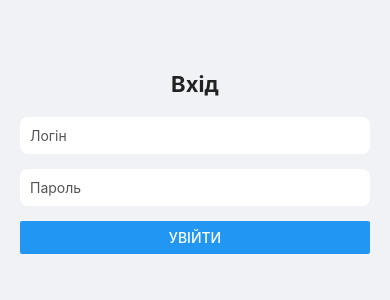
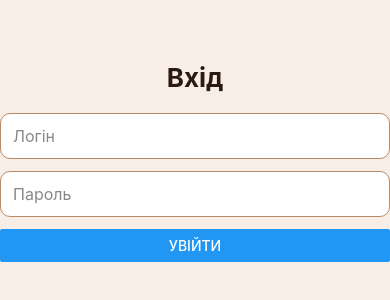
Before and after one commit to gitnadia123/HistoryNK, a React Native app: screen / in a window 390 px wide. Shown: the part 260-560 px from the top of the page. Built offline with nearby package versions, Linux system fonts and the light colour scheme.

Commit message:
React Navigation added

```diff
--- a/App.js
+++ b/App.js
@@ -1,259 +1,325 @@
-import React, { useState, createContext, useContext } from 'react';
-import { SafeAreaView, View, Text, FlatList, StyleSheet, TouchableOpacity, Image, Switch, TextInput, Modal, Button, ScrollView } from 'react-native';
+import React, { useState } from 'react';
+import {
+  SafeAreaView,
+  View,
+  Text,
+  FlatList,
+  StyleSheet,
+  TouchableOpacity,
+  TextInput,
+  Modal,
+  Button,
+  Switch,
+  Alert
+} from 'react-native';
 
-const AuthContext = createContext();
+import { NavigationContainer } from '@react-navigation/native';
+import { createBottomTabNavigator } from '@react-navigation/bottom-tabs';
+import { createNativeStackNavigator } from '@react-navigation/native-stack';
+
+const Tab = createBottomTabNavigator();
+const Stack = createNativeStackNavigator();
 
 const users = [
   { username: 'nadia', password: '1234' },
-  { username: 'olena', password: 'abcd' },
+  { username: 'olena', password: 'abcd' }
 ];
 
 const initialData = [
-  { id: '1', title: 'Київська Русь', description: 'Основа середньовічної держави на теренах України.', image: 'https://via.placeholder.com/100' },
-  { id: '2', title: 'Богдан Хмельницький', description: 'Очільник визвольної боротьби українського народу.', image: 'https://via.placeholder.com/100' },
-  { id: '3', title: 'Козацька Січ', description: 'Центр військової та політичної організації козаків.', image: 'https://via.placeholder.com/100' },
+  { id: '1', title: 'Київська Русь', description: 'Держава в середньовіччі' },
+  { id: '2', title: 'Богдан Хмельницький', description: 'Гетьман України' },
+  { id: '3', title: 'Козацька Січ', description: 'Військовий центр козаків' }
 ];
 
-const LoginScreen = ({ onLogin, theme }) => {
+export default function App() {
+  const [user, setUser] = useState(null);
+  const [data, setData] = useState(initialData);
+  const [isDarkMode, setIsDarkMode] = useState(false);
+  const [modalVisible, setModalVisible] = useState(false);
+  const [selectedItem, setSelectedItem] = useState(null);
+
+  const theme = isDarkMode ? darkStyles : lightStyles;
+
+  function LoginScreen({ navigation }) {
     const [username, setUsername] = useState('');
     const [password, setPassword] = useState('');
-  const [error, setError] = useState('');
 
     const handleLogin = () => {
-    const user = users.find(u => u.username === username && u.password === password);
-    if (user) {
-      onLogin(user);
+      const found = users.find(
+        u => u.username === username && u.password === password
+      );
+
+      if (found) {
+        setUser(found);
+        navigation.replace('MainTabs');
       } else {
-      setError('Невірний логін або пароль');
+        Alert.alert('Помилка', 'Неправильний логін або пароль');
       }
     };
 
     return (
-    <SafeAreaView style={[styles.container, { backgroundColor: theme.background }]}>
-      <View style={styles.loginContainer}>
-        <Text style={[styles.loginTitle, { color: theme.text }]}>Вхід</Text>
+      <SafeAreaView style={[styles.container, theme.container]}>
+        <Text style={[styles.mainTitle, theme.text]}>Вхід</Text>
+
         <TextInput
           placeholder="Логін"
-          placeholderTextColor={theme.subText}
+          placeholderTextColor="#888"
+          style={[styles.input, theme.input]}
           value={username}
           onChangeText={setUsername}
-          style={[styles.input, { backgroundColor: theme.card, color: theme.text }]}
         />
+
         <TextInput
           placeholder="Пароль"
-          placeholderTextColor={theme.subText}
+          placeholderTextColor="#888"
+          secureTextEntry
+          style={[styles.input, theme.input]}
           value={password}
           onChangeText={setPassword}
-          style={[styles.input, { backgroundColor: theme.card, color: theme.text }]}
-          secureTextEntry
         />
-        {error ? <Text style={{ color: 'red', marginBottom: 10 }}>{error}</Text> : null}
+
         <Button title="Увійти" onPress={handleLogin} />
-      </View>
       </SafeAreaView>
     );
-};
+  }
 
-const HistoryListScreen = ({ data, openModal, deleteItem, theme }) => (
+  function EventsScreen() {
+    return (
+      <SafeAreaView style={[styles.screen, theme.container]}>
+        <Text style={[styles.mainTitle, theme.text]}>Історичні події</Text>
+
         <FlatList
           data={data}
-    keyExtractor={(item) => item.id}
-    contentContainerStyle={{ paddingBottom: 20 }}
+          keyExtractor={item => item.id}
           renderItem={({ item }) => (
             <TouchableOpacity
-        style={[styles.card, { backgroundColor: theme.card, shadowColor: theme.shadow }]}
-        onPress={() => openModal(item)}
+              style={[styles.card, theme.card]}
+              onPress={() => {
+                setSelectedItem(item);
+                setModalVisible(true);
+              }}
             >
-        <Image source={{ uri: item.image }} style={styles.cardImage} />
-        <View style={styles.cardText}>
-          <Text style={[styles.cardTitle, { color: theme.text }]}>{item.title}</Text>
-          <Text style={[styles.cardDescription, { color: theme.subText }]}>{item.description}</Text>
-          <Button title="Видалити" color="#e74c3c" onPress={() => deleteItem(item.id)} />
-        </View>
+              <Text style={[styles.title, theme.text]}>{item.title}</Text>
+              <Text style={[styles.description, theme.text]}>
+                {item.description}
+              </Text>
             </TouchableOpacity>
           )}
         />
+      </SafeAreaView>
     );
+  }
 
-const AddEventScreen = ({ addItem, theme }) => {
+  function AddScreen() {
     const [title, setTitle] = useState('');
     const [description, setDescription] = useState('');
 
-  const handleAdd = () => {
-    if (!title.trim()) return;
-    addItem(title, description);
+    const addEvent = () => {
+      if (!title.trim() || !description.trim()) {
+        Alert.alert('Помилка', 'Заповніть усі поля');
+        return;
+      }
+
+      const newEvent = {
+        id: Date.now().toString(),
+        title,
+        description
+      };
+
+      setData([...data, newEvent]);
       setTitle('');
       setDescription('');
+
+      Alert.alert('Успішно', 'Подію додано');
     };
 
     return (
-    <ScrollView contentContainerStyle={styles.addContainer}>
-      <Text style={[styles.addTitle, { color: theme.text }]}>Додати подію</Text>
+      <SafeAreaView style={[styles.screen, theme.container]}>
+        <Text style={[styles.mainTitle, theme.text]}>Додати подію</Text>
+
         <TextInput
           placeholder="Назва події"
-        placeholderTextColor={theme.subText}
+          placeholderTextColor="#888"
+          style={[styles.input, theme.input]}
           value={title}
           onChangeText={setTitle}
-        style={[styles.input, { backgroundColor: theme.card, color: theme.text }]}
         />
+
         <TextInput
           placeholder="Опис події"
-        placeholderTextColor={theme.subText}
+          placeholderTextColor="#888"
+          style={[styles.input, theme.input]}
           value={description}
           onChangeText={setDescription}
-        style={[styles.input, { backgroundColor: theme.card, color: theme.text, height: 100 }]}
-        multiline
         />
-      <Button title="Додати" onPress={handleAdd} />
-    </ScrollView>
+
+        <Button title="Додати" onPress={addEvent} />
+      </SafeAreaView>
     );
+  }
+
+  function SettingsScreen({ navigation }) {
+    const logout = () => {
+      setUser(null);
+      navigation.getParent()?.replace('Login');
     };
 
-const SettingsScreen = ({ isDarkMode, setIsDarkMode, theme, logout, user }) => (
-  <View style={styles.settingsContainer}>
-    <Text style={[styles.settingsTitle, { color: theme.text }]}>Налаштування</Text>
-    <View style={styles.settingItem}>
-      <Text style={{ color: theme.text }}>Темна тема</Text>
+    return (
+      <SafeAreaView style={[styles.screen, theme.container]}>
+        <Text style={[styles.mainTitle, theme.text]}>Налаштування</Text>
+
+        <Text style={[styles.userText, theme.text]}>
+          Користувач: {user?.username}
+        </Text>
+
+        <View style={styles.row}>
+          <Text style={[styles.userText, theme.text]}>Темна тема</Text>
           <Switch value={isDarkMode} onValueChange={setIsDarkMode} />
         </View>
-    <View style={{ marginTop: 20 }}>
-      <Text style={{ color: theme.text }}>Користувач: {user.username}</Text>
+
         <Button title="Вийти" onPress={logout} />
-    </View>
-  </View>
+      </SafeAreaView>
     );
-
-export default function App() {
-  const [user, setUser] = useState(null);
-  const [currentScreen, setCurrentScreen] = useState('list');
-  const [isDarkMode, setIsDarkMode] = useState(false);
-  const [data, setData] = useState(initialData);
-  const [modalVisible, setModalVisible] = useState(false);
-  const [selectedItem, setSelectedItem] = useState(null);
-
-  const theme = isDarkMode ? darkTheme : lightTheme;
-
-  const login = (user) => setUser(user);
-  const logout = () => { setUser(null); setCurrentScreen('list'); };
-
-  const openModal = (item) => {
-    setSelectedItem(item);
-    setModalVisible(true);
-  };
-
-  const addItem = (title, description) => {
-    const newItem = { id: Date.now().toString(), title, description, image: 'https://via.placeholder.com/100' };
-    setData([newItem, ...data]);
-    setCurrentScreen('list');
-  };
-
-  const deleteItem = (id) => {
-    setData(data.filter(item => item.id !== id));
-  };
-
-  if (!user) {
-    return <LoginScreen onLogin={login} theme={theme} />;
   }
 
+  function MainTabs() {
     return (
-    <AuthContext.Provider value={{ user, logout }}>
-      <SafeAreaView style={[styles.container, { backgroundColor: theme.background }]}>
-        {/* Навігація */}
-        <View style={[styles.nav, { backgroundColor: theme.nav }]}>
-          <TouchableOpacity
-            style={[styles.navButton, currentScreen === 'list' && { backgroundColor: theme.activeButton }]}
-            onPress={() => setCurrentScreen('list')}
+      <>
+        <Tab.Navigator
+          screenOptions={{
+            headerShown: false,
+            tabBarActiveTintColor: '#6b3f25',
+            tabBarInactiveTintColor: '#777',
+            tabBarLabelStyle: {
+              fontSize: 13
+            }
+          }}
         >
-            <Text style={styles.navButtonText}>Події</Text>
-          </TouchableOpacity>
-          <TouchableOpacity
-            style={[styles.navButton, currentScreen === 'add' && { backgroundColor: theme.activeButton }]}
-            onPress={() => setCurrentScreen('add')}
-          >
-            <Text style={styles.navButtonText}>Додати</Text>
-          </TouchableOpacity>
-          <TouchableOpacity
-            style={[styles.navButton, currentScreen === 'settings' && { backgroundColor: theme.activeButton }]}
-            onPress={() => setCurrentScreen('settings')}
-          >
-            <Text style={styles.navButtonText}>Налаштування</Text>
-          </TouchableOpacity>
-        </View>
+          <Tab.Screen name="Події" component={EventsScreen} />
+          <Tab.Screen name="Додати" component={AddScreen} />
+          <Tab.Screen name="Налаштування" component={SettingsScreen} />
+        </Tab.Navigator>
 
-        {/* Контент */}
-        <View style={styles.content}>
-          {currentScreen === 'list' && (
-            <HistoryListScreen data={data} openModal={openModal} deleteItem={deleteItem} theme={theme} />
-          )}
-          {currentScreen === 'add' && <AddEventScreen addItem={addItem} theme={theme} />}
-          {currentScreen === 'settings' && <SettingsScreen isDarkMode={isDarkMode} setIsDarkMode={setIsDarkMode} theme={theme} logout={logout} user={user} />}
-        </View>
+        <Modal visible={modalVisible} transparent animationType="slide">
+          <View style={styles.modal}>
+            <View style={[styles.modalBox, theme.card]}>
+              <Text style={[styles.title, theme.text]}>
+                {selectedItem?.title}
+              </Text>
 
-        {/* Модальне вікно */}
-        <Modal visible={modalVisible} animationType="slide" transparent={true}>
-          <View style={styles.modalBackground}>
-            <View style={[styles.modalContainer, { backgroundColor: theme.card }]}>
-              <Text style={[styles.modalTitle, { color: theme.text }]}>{selectedItem?.title}</Text>
-              <Text style={[styles.modalDescription, { color: theme.subText }]}>{selectedItem?.description}</Text>
+              <Text style={[styles.description, theme.text]}>
+                {selectedItem?.description}
+              </Text>
+
               <Button title="Закрити" onPress={() => setModalVisible(false)} />
             </View>
           </View>
         </Modal>
-      </SafeAreaView>
-    </AuthContext.Provider>
+      </>
     );
   }
 
-const lightTheme = {
-  background: '#f0f2f5',
-  nav: '#4b7bec',
-  activeButton: '#0984e3',
-  card: '#fff',
-  text: '#222',
-  subText: '#555',
-  shadow: '#000'
-};
-
-const darkTheme = {
-  background: '#1c1c1c',
-  nav: '#0984e3',
-  activeButton: '#74b9ff',
-  card: '#2c2c2c',
-  text: '#fff',
-  subText: '#ccc',
-  shadow: '#000'
-};
+  return (
+    <NavigationContainer>
+      <Stack.Navigator screenOptions={{ headerShown: false }}>
+        <Stack.Screen name="Login" component={LoginScreen} />
+        <Stack.Screen name="MainTabs" component={MainTabs} />
+      </Stack.Navigator>
+    </NavigationContainer>
+  );
+}
 
 const styles = StyleSheet.create({
-  container: { flex: 1 },
-  nav: { flexDirection: 'row', justifyContent: 'space-around', paddingVertical: 10 },
-  navButton: { paddingVertical: 8, paddingHorizontal: 15, borderRadius: 8 },
-  navButtonText: { color: '#fff', fontWeight: 'bold' },
-  content: { flex: 1, padding: 10 },
+  container: {
+    flex: 1,
+    justifyContent: 'center',
+    padding: 20
+  },
+  screen: {
+    flex: 1,
+    padding: 20
+  },
+  mainTitle: {
+    fontSize: 26,
+    fontWeight: 'bold',
+    textAlign: 'center',
+    marginBottom: 20
+  },
+  input: {
+    borderWidth: 1,
+    borderRadius: 10,
+    padding: 12,
+    marginBottom: 12,
+    fontSize: 16
+  },
   card: {
+    borderWidth: 1,
+    borderRadius: 12,
+    padding: 15,
+    marginBottom: 12
+  },
+  title: {
+    fontSize: 18,
+    fontWeight: 'bold'
+  },
+  description: {
+    fontSize: 15,
+    marginTop: 5
+  },
+  userText: {
+    fontSize: 16,
+    marginBottom: 15
+  },
+  row: {
     flexDirection: 'row',
-    marginBottom: 12,
-    borderRadius: 12,
-    overflow: 'hidden',
-    elevation: 3,
-    shadowOffset: { width: 0, height: 2 },
-    shadowOpacity: 0.25,
-    shadowRadius: 3.84,
+    justifyContent: 'space-between',
+    alignItems: 'center',
+    marginVertical: 20
   },
-  cardImage: { width: 100, height: 100 },
-  cardText: { flex: 1, padding: 10, justifyContent: 'center' },
-  cardTitle: { fontWeight: 'bold', fontSize: 16, marginBottom: 4 },
-  cardDescription: { fontSize: 13 },
-  settingsContainer: { padding: 20 },
-  settingsTitle: { fontSize: 18, fontWeight: 'bold', marginBottom: 20 },
-  settingItem: { flexDirection: 'row', justifyContent: 'space-between', alignItems: 'center' },
-  addContainer: { padding: 20 },
-  addTitle: { fontSize: 20, fontWeight: 'bold', marginBottom: 15 },
-  input: { padding: 10, borderRadius: 8, marginBottom: 15 },
-  modalBackground: { flex: 1, justifyContent: 'center', backgroundColor: 'rgba(0,0,0,0.5)' },
-  modalContainer: { margin: 20, padding: 20, borderRadius: 12, elevation: 5 },
-  modalTitle: { fontSize: 22, fontWeight: 'bold', marginBottom: 10, textAlign: 'center' },
-  modalDescription: { fontSize: 16, textAlign: 'center', marginBottom: 20 },
-  loginContainer: { padding: 20, justifyContent: 'center', flex: 1 },
-  loginTitle: { fontSize: 22, fontWeight: 'bold', marginBottom: 20, textAlign: 'center' },
+  modal: {
+    flex: 1,
+    justifyContent: 'center',
+    backgroundColor: 'rgba(0,0,0,0.5)'
+  },
+  modalBox: {
+    margin: 20,
+    padding: 20,
+    borderRadius: 15
+  }
 });
+
+const lightStyles = StyleSheet.create({
+  container: {
+    backgroundColor: '#f7efe7'
+  },
+  card: {
+    backgroundColor: '#fffaf5',
+    borderColor: '#c8a98c'
+  },
+  text: {
+    color: '#2b1a12'
+  },
+  input: {
+    backgroundColor: '#fff',
+    borderColor: '#b88b68',
+    color: '#000'
+  }
+});
+
+const darkStyles = StyleSheet.create({
+  container: {
+    backgroundColor: '#1f140f'
+  },
+  card: {
+    backgroundColor: '#2d1d16',
+    borderColor: '#8b6a55'
+  },
+  text: {
+    color: '#fff'
+  },
+  input: {
+    backgroundColor: '#3a261d',
+    borderColor: '#8b6a55',
+    color: '#fff'
+  }
+});
```
Also changed, not shown: package.json (+10 -1 lines), 2 other files (tests, documents, lock files or other folders). Lines whose indentation alone changed are shown as unchanged.
